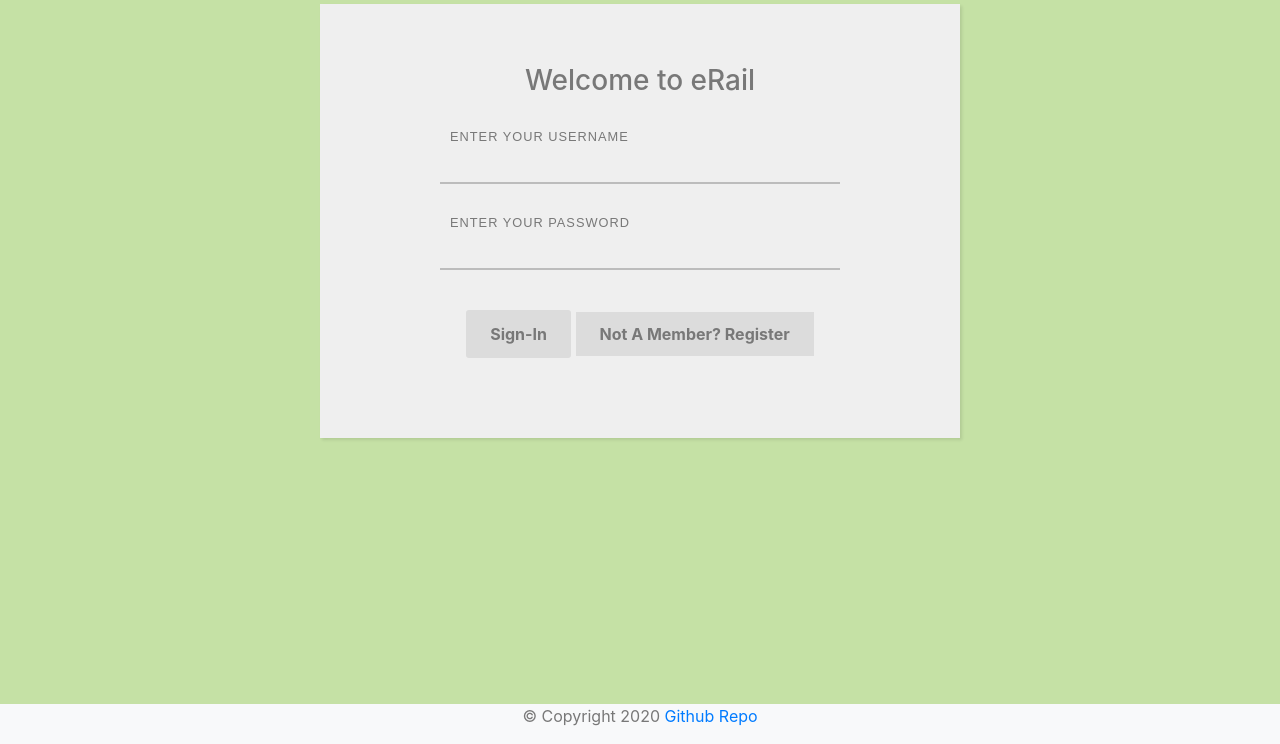
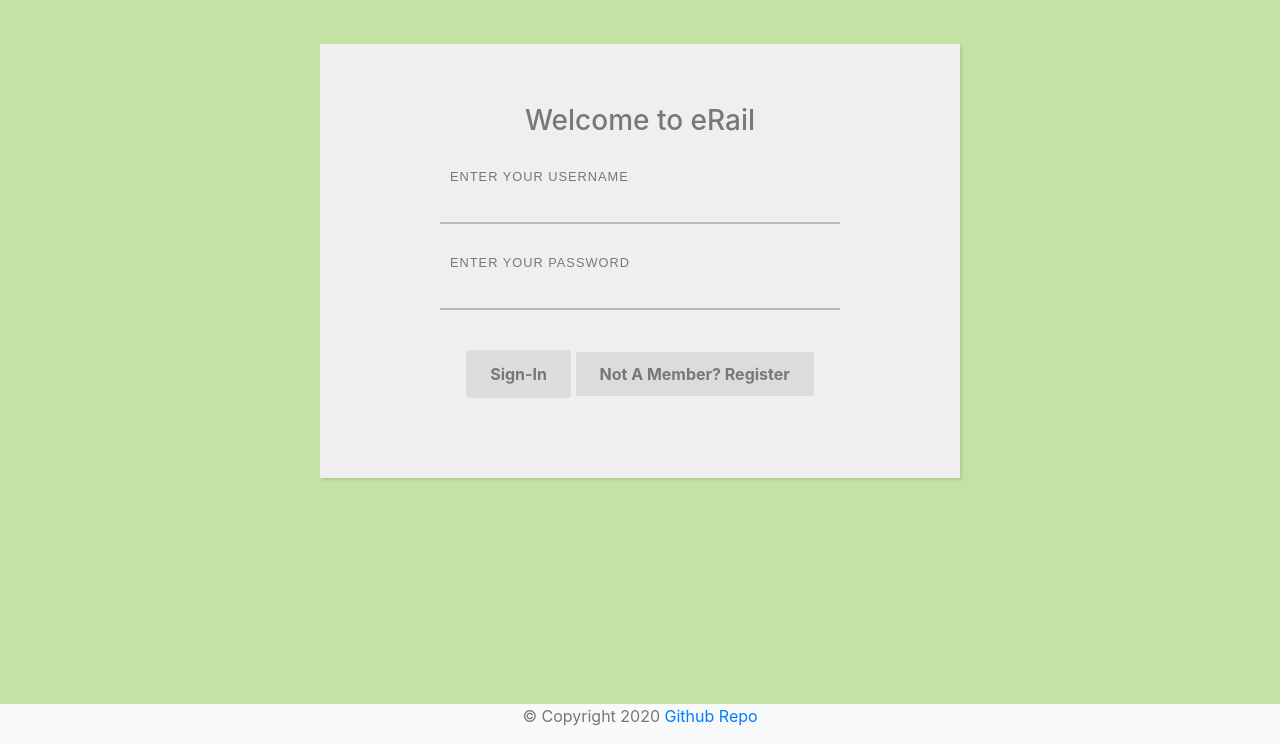
Before and after one commit to pranjalibajpai/eRail, a PHP site: page / in a window 1280 px wide. Shown: the part 56-800 px from the top of the page. Run offline with PHP 8.4, Linux system fonts and the light colour scheme; some libraries are stand-ins or nearby versions.

Commit message:
chore: ui fix

```diff
--- a/admin-login.php
+++ b/admin-login.php
@@ -51,6 +51,7 @@
 
 <?php include "template/header.php" ?>
 
+<div style="margin-top:100px;">
 <form action="admin-login.php" method="POST">
     <h3 class="heading">Welcome Admin</h3>
   <label>
@@ -73,7 +74,7 @@
   <button type="submit" name="signin" value="submit">Sign-In</button>
 
 </form>
-
+</div>
 <?php include "template/footer.php" ?>
 
 </html>
--- a/admin-page.php
+++ b/admin-page.php
@@ -17,6 +17,7 @@
 
 <?php include "template/header-name.php" ?>
 
+<div style="margin-top:100px;">
 <form>
     <h3 class="heading">Welcome <?php echo $welcome_name ?></h3> <br>
     <div class="line-box">
@@ -30,7 +31,7 @@
       <div class="line"></div>
     </div>
 </form>
-
+</div>
 
 <?php include "template/footer.php" ?>
 
--- a/book-ticket.php
+++ b/book-ticket.php
@@ -56,6 +56,7 @@
 
 <?php include "template/header-name.php" ?>
 
+<div style="margin-top:100px;">
 <form action="book-ticket.php" method="POST">
     <h3 class="heading">Book Ticket</h3> <br>
     <label>
@@ -92,6 +93,7 @@
     <a href="user.php" class="register">Back</a>
     <button type="submit" name="next" value="submit">Next</button>
 </form>
+</div>
 
 <?php include "template/footer.php" ?>
 
--- a/get-ticket.php
+++ b/get-ticket.php
@@ -45,6 +45,7 @@
         font-weight: lighter;
     }
 </style>
+<div style="margin-top:100px;">
 <form style = "width: 60%;">
     <h3>Congratulations!</h3>
     <h4>Your ticket has been successfully booked</h2><br><br>
@@ -106,7 +107,7 @@
     <button onclick="window.print()">Print Ticket</button>
 
 </form>
-
+</div>
 
 <?php include "template/footer.php" ?>
 
--- a/index.php
+++ b/index.php
@@ -47,7 +47,7 @@
 <html lang="en">
 
 <?php include "template/header.php" ?>
-
+<div style="margin-top:100px;">
 <form action="index.php" method="POST">
     <h3 class="heading">Welcome to eRail</h3>
   <label>
@@ -70,7 +70,7 @@
   <button type="submit" name="signin" value="submit">Sign-In</button>
   <a href="register.php" class="register">Not A Member? Register</a>
 </form>
-
+</div>
 <?php include "template/footer.php" ?>
 
 </html>
--- a/not-available.php
+++ b/not-available.php
@@ -16,11 +16,13 @@
 
 <?php include "template/header-name.php" ?>
 
+<div style="margin-top:100px;">
 <form style= "width: 60%;">
 <h3><?php echo $_SESSION['username'] ?>, we regret the inconvenience caused.</h3>
 <h5 ><?php if (isset($_SESSION['seats_error'])) echo $_SESSION['seats_error'];?></h5><br>
 <a href = "user.php" class="register">Go Back</a>
 </form>
+</div>
 
 <?php include "template/footer.php" ?>
 
--- a/passenger-details.php
+++ b/passenger-details.php
@@ -75,6 +75,7 @@
 
 <?php include "template/header-name.php" ?>
 
+<div style="margin-top:100px;">
 <form method="post" action="passenger-details.php" style="width: 55%;">
   <h3> Enter Details Of Passengers</h3><br>
   <table>
@@ -110,6 +111,7 @@
   <a href="book-ticket.php" class="register">Back</a>
   <button type="submit" name="check" value="submit">Check Availability</button>
  </form>
+</div>
 
 <?php include "template/footer.php" ?>
 
--- a/register.php
+++ b/register.php
@@ -94,6 +94,7 @@
 
 <?php include "template/header.php" ?>
 
+<div style="margin-top:100px;">
 <form action="register.php" method="POST">
     <h3 class="heading">Register on eRail</h3>
   <label>
@@ -148,6 +149,7 @@
   <a href="index.php" class="register">Back</a>
   <button type="submit" name="register" value="submit">Register</button>
 </form>
+</div>
 
 <?php include "template/footer.php" ?>
 
--- a/release-train.php
+++ b/release-train.php
@@ -50,6 +50,7 @@
 
 <?php include "template/header-name.php" ?>
 
+<div style="margin-top:100px;">
 <form action="release-train.php" method="POST">
     <h3 class="heading">Release New Train</h3> <br>
     <label>
@@ -88,6 +89,7 @@
     <a href="admin-page.php" class="register">Back</a>
     <button type="submit" name="release" value="submit">Release</button>
 </form>
+</div>
 
 <?php include "template/footer.php" ?>
 
--- a/user.php
+++ b/user.php
@@ -17,6 +17,7 @@
 
 <?php include "template/header-name.php" ?>
 
+<div style="margin-top:100px;">
 <form>
     <h3 class="heading">Welcome <?php echo $welcome_name ?></h3> <br>
     <div class="line-box">
@@ -29,6 +30,7 @@
       <div class="line"></div>
     </div>
 </form>
+</div>
 
 <?php include "template/footer.php" ?>
 
--- a/view-released-trains.php
+++ b/view-released-trains.php
@@ -43,6 +43,7 @@
     }
 </style>
 
+<div style="margin-top:100px;">
 <form style="width: 80%;">
     <h3 class="heading">Released Trains</h3> <br>
     <section>
@@ -77,6 +78,7 @@
     <br><br><br>
     <a href="admin-page.php" class="register">Back</a>
 </form>
+</div>
 
 <?php include "template/footer.php" ?>
 
--- a/view-users.php
+++ b/view-users.php
@@ -49,6 +49,7 @@
     }
 </style>
 
+<div style="margin-top:100px;">
 <form style="width: 80%;">
     <h3 class="heading">Registered Users</h3> <br>
     <section>
@@ -82,6 +83,7 @@
     <br><br><br>
     <a href="admin-page.php" class="register">Back</a>
 </form>
+</div>
 
 <?php include "template/footer.php" ?>
 
```
